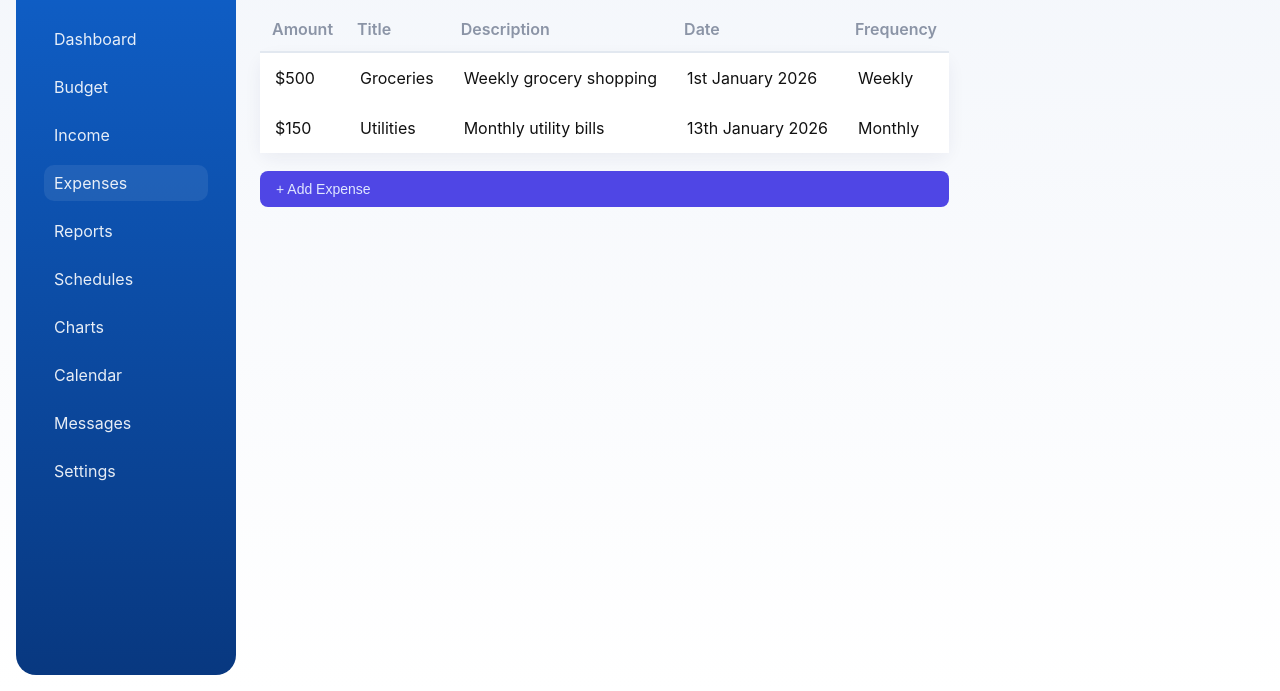
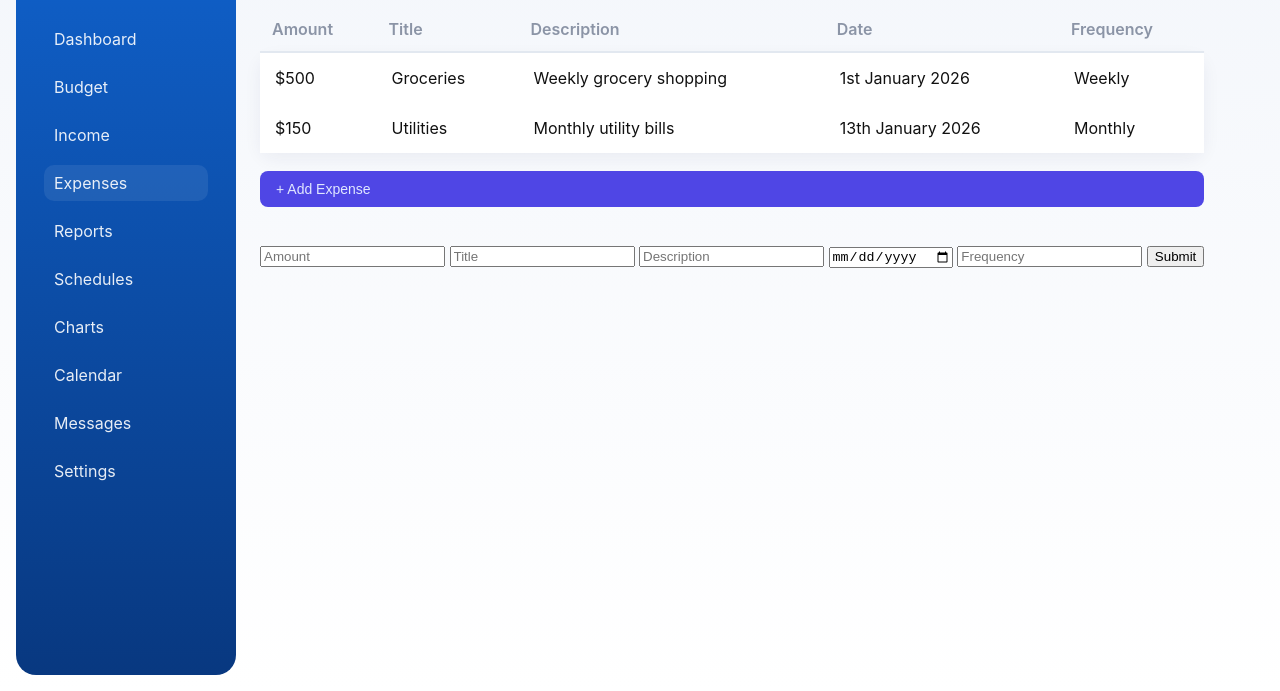
Before and after one commit to BenMack8413/ASDWRK2GRP2, a website: page frontend/expenses.html in a window 1280 px wide. Both pictures are taken after a click on the button "+ Add Expense". Shown: the part 109-800 px from the top of the page. Drawn offline with Linux system fonts and the light colour scheme.

Commit message:
added a form

```diff
--- a/frontend/expenses.html
+++ b/frontend/expenses.html
@@ -343,7 +343,21 @@
                     </tbody>
                 </table>
                 <button class="addExpenseButton" id="addExpense">+ Add Expense</button>
+
+                <form id="expenseForm" style="display:none; margin-top:20px;">
+                    <input type="text" placeholder="Amount" name="amount" required />
+                    <input type="text" placeholder="Title" name="title" required />
+                    <input type="text" placeholder="Description" name="description" />
+                    <input type="date" name="date" required />
+                    <input type="text" placeholder="Frequency" name="frequency" />
+                    <button type="submit">Submit</button>
+                </form>
             </main>
         </div>
+        <script>
+            document.getElementById('addExpense').onclick = function() {
+                document.getElementById('expenseForm').style.display = 'block';
+            };
+        </script>
     </body>
 </html>
```
